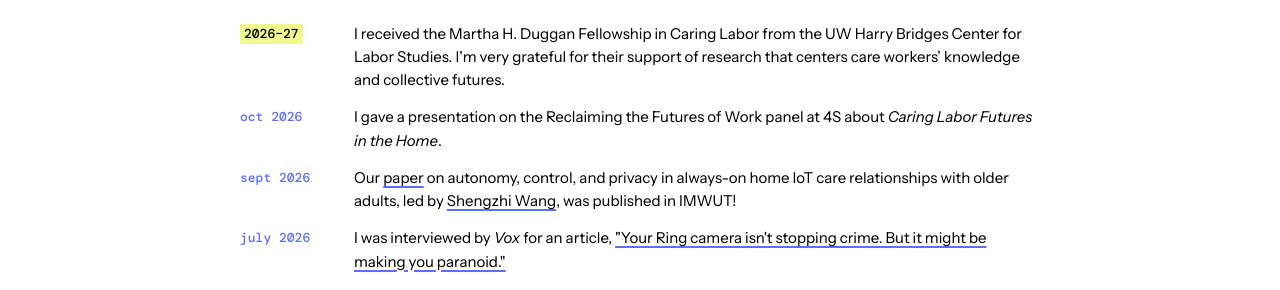
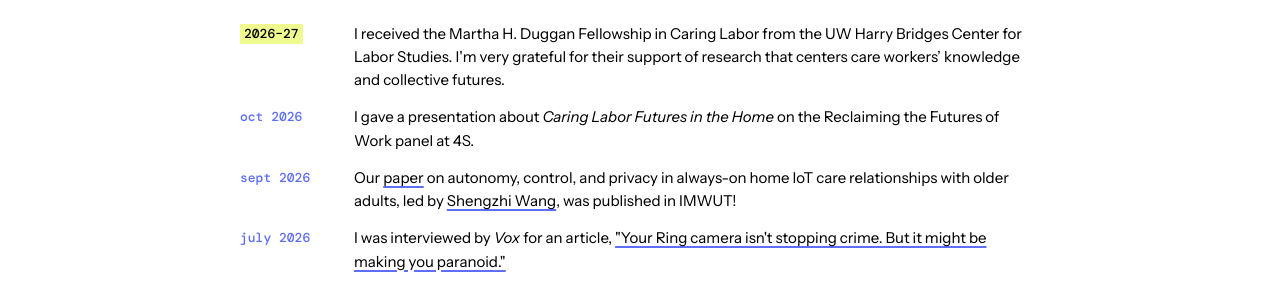
Before and after one commit to neillytan/neillytan.github.io, a Jekyll site: the page built from index.html, in a window 1280 px wide and 1309 px high. Shown: the part 792-1082 px from the top of the window. Built offline with Jekyll 4.4.1, drawn with Linux system fonts in a browser that asks for light colours; some web fonts are replaced.

Commit message:
Put talk title first in 4S news item
Co-Authored-By: Claude Opus 5.5 <noreply@anthropic.com>

```diff
--- a/_data/news.yml
+++ b/_data/news.yml
@@ -7,7 +7,7 @@
     I received the Martha H. Duggan Fellowship in Caring Labor from the UW Harry Bridges Center for Labor Studies. I'm very grateful for their support of research that centers care workers’ knowledge and collective futures.
 - date: Oct 2026
   text: >-
-    I gave a presentation on the Reclaiming the Futures of Work panel at 4S about <em>Caring Labor Futures in the Home</em>.
+    I gave a presentation about <em>Caring Labor Futures in the Home</em> on the Reclaiming the Futures of Work panel at 4S.
 - date: Sept 2026
   text: >-
     Our <a href="/assets/papers/tan-ubicomp26-home-iot-care.pdf">paper</a> on autonomy, control, and privacy in always-on home IoT care relationships with older adults, led by <a href="https://shengzhiw.com/">Shengzhi Wang</a>, was published in IMWUT!
```
